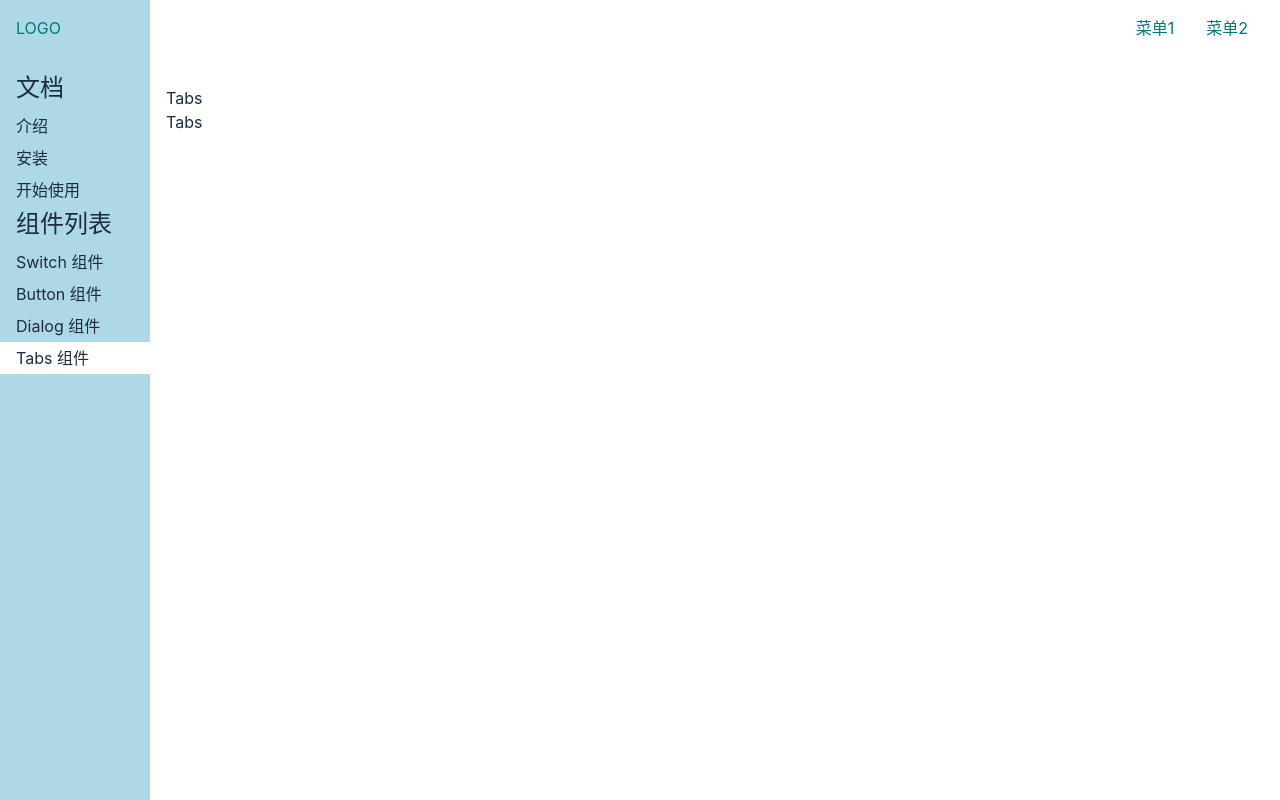
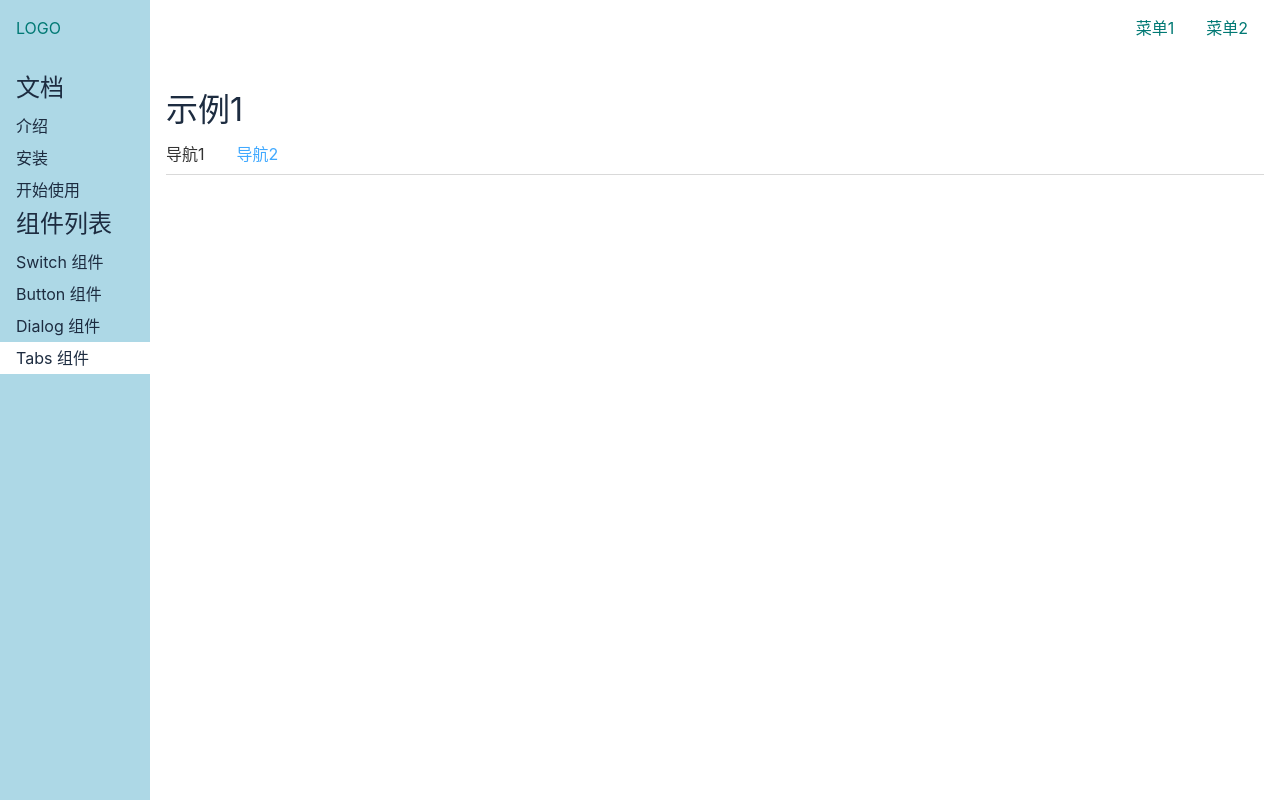
Before and after one commit to akitaSummer/akita_summer_component_library_vue3, a Vue app: page /doc/tabs in a window 1280 px wide. Built offline with nearby package versions, Linux system fonts and the light colour scheme.

Commit message:
Tab init

```diff
--- a/src/components/TabsDemo.vue
+++ b/src/components/TabsDemo.vue
@@ -1,14 +1,30 @@
 <template>
   <div>
-    <div>Tabs</div>
-    <div>Tabs</div>
+    <h1>示例1</h1>
+    <Tabs v-model:selected="x">
+      <Tab title="导航1">内容1</Tab>
+      <Tab title="导航2">内容2</Tab>
+    </Tabs>
   </div>
 </template>
 
-<script>
- export default {
-  name: "TabsDemo"
- }
+<script lang="ts">
+import { ref } from 'vue'
+import Tabs from '../lib/Tabs.vue'
+import Tab from '../lib/Tab.vue'
+export default {
+  name: "TabsDemo",
+  components: {
+    Tab,
+    Tabs
+  },
+  setup() {
+    const x = ref('导航2')
+    return {
+      x
+    }
+  }
+}
 </script>
 
 <style scoped lang="scss">
--- /dev/null
+++ b/src/lib/Tab.vue
@@ -0,0 +1,17 @@
+<template>
+<div>
+  <slot />
+</div>
+</template>
+
+<script lang="ts">
+import {defineComponent} from 'vue'
+
+export default defineComponent({
+  name: "Tab"
+})
+</script>
+
+<style scoped>
+
+</style>
--- /dev/null
+++ b/src/lib/Tabs.vue
@@ -0,0 +1,94 @@
+<template>
+<div class="cheese-tabs">
+  <div class="cheese-tabs-nav">
+    <div class="cheese-tabs-nav-item" @click="select(t)" :class="{selected: t === selected}" v-for="(t, i) in titles" :key="Date.now() + i">{{t}}</div>
+  </div>
+  <div class="cheese-tabs-content">
+    <component class="cheese-tabs-content-item" :is="current"></component>
+  </div>
+</div>
+</template>
+
+<script lang="ts">
+import {defineComponent, onMounted, ref, computed, toRefs, Slot} from 'vue'
+import Tab from "./Tab.vue";
+export default defineComponent({
+  name: "Tabs",
+  props: {
+    selected: {
+      type: String,
+      required: true
+    }
+  },
+  setup(props, { slots, emit }) {
+    const defaults = slots.default?.()
+    const titles = ref<string[]>([])
+    const { selected } = toRefs(props)
+    const select = (title: string) => {
+      emit('update:selected', title)
+    }
+    onMounted(() => {
+      if (defaults) {
+        defaults.forEach((tag) => {
+          if(JSON.stringify(tag.type) !== JSON.stringify(Tab)) {
+            throw new Error('Tabs 字标签必须是 Tab')
+          }
+        })
+        titles.value = defaults.map((tag) => {
+          return tag.props?.title
+        })
+      }
+    })
+    const current = computed(() => {
+      const result = defaults?.filter((tag) => {
+        return tag.props?.title === props.selected
+      })[0]?.children
+      if (result && typeof result !== 'string' && !Array.isArray(result)) {
+      }
+    })
+    return {
+      defaults,
+      titles,
+      select,
+      current
+    }
+  }
+})
+</script>
+
+<style lang="scss">
+$blue: #40a9ff;
+$color: #333;
+$border-color: #d9d9d9;
+.cheese-tabs {
+  &-nav {
+    display: flex;
+    color: $color;
+    border-bottom: 1px solid $border-color;
+    position: relative;
+    &-item {
+      padding: 8px 0;
+      margin: 0 16px;
+      cursor: pointer;
+      &:first-child {
+        margin-left: 0;
+      }
+      &.selected {
+        color: $blue;
+      }
+    }
+    &-indicator {
+      position: absolute;
+      height: 3px;
+      background: $blue;
+      left: 0;
+      bottom: -1px;
+      width: 100px;
+      transition: all 250ms;
+    }
+  }
+  &-content {
+    padding: 8px 0;
+  }
+}
+</style>
--- a/src/lib/openDialog.ts
+++ b/src/lib/openDialog.ts
@@ -15,14 +15,18 @@ export const openDialog = (options?: optionsType) => {
   const app = createApp({
     render() {
       return h(Dialog, {
+        // @ts-ignore
         visible: true,
         'onUpdate:visible': (newVisible: boolean) => {
           if (!newVisible) {
             close()
           }
         },
+        // @ts-ignore
         closeOnClickOverlay: options?.closeOnClickOverlay,
+        // @ts-ignore
         ok: options?.ok,
+        // @ts-ignore
         cancel: options?.cancel
       }, {
         title: options?.title,
```
